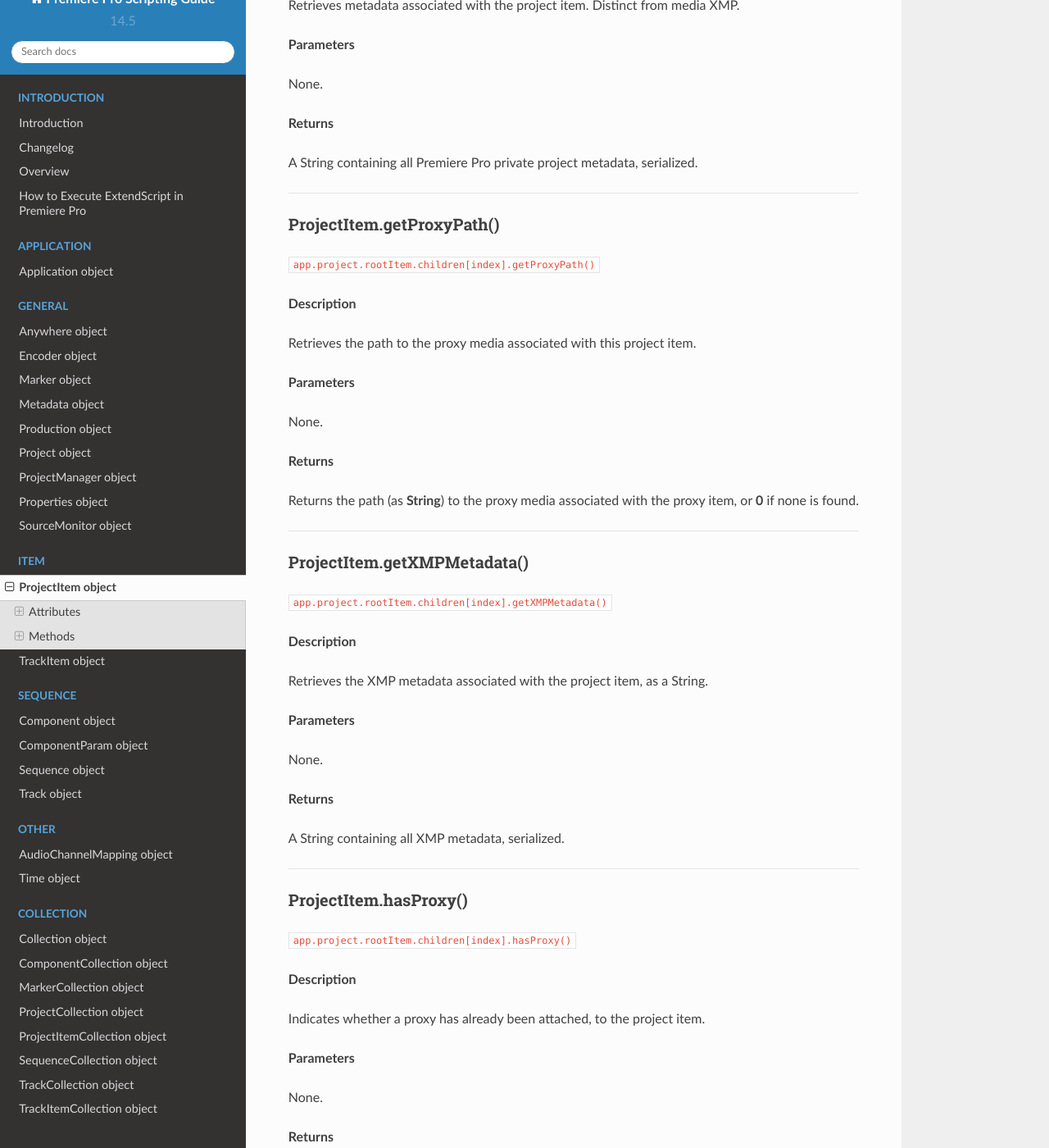
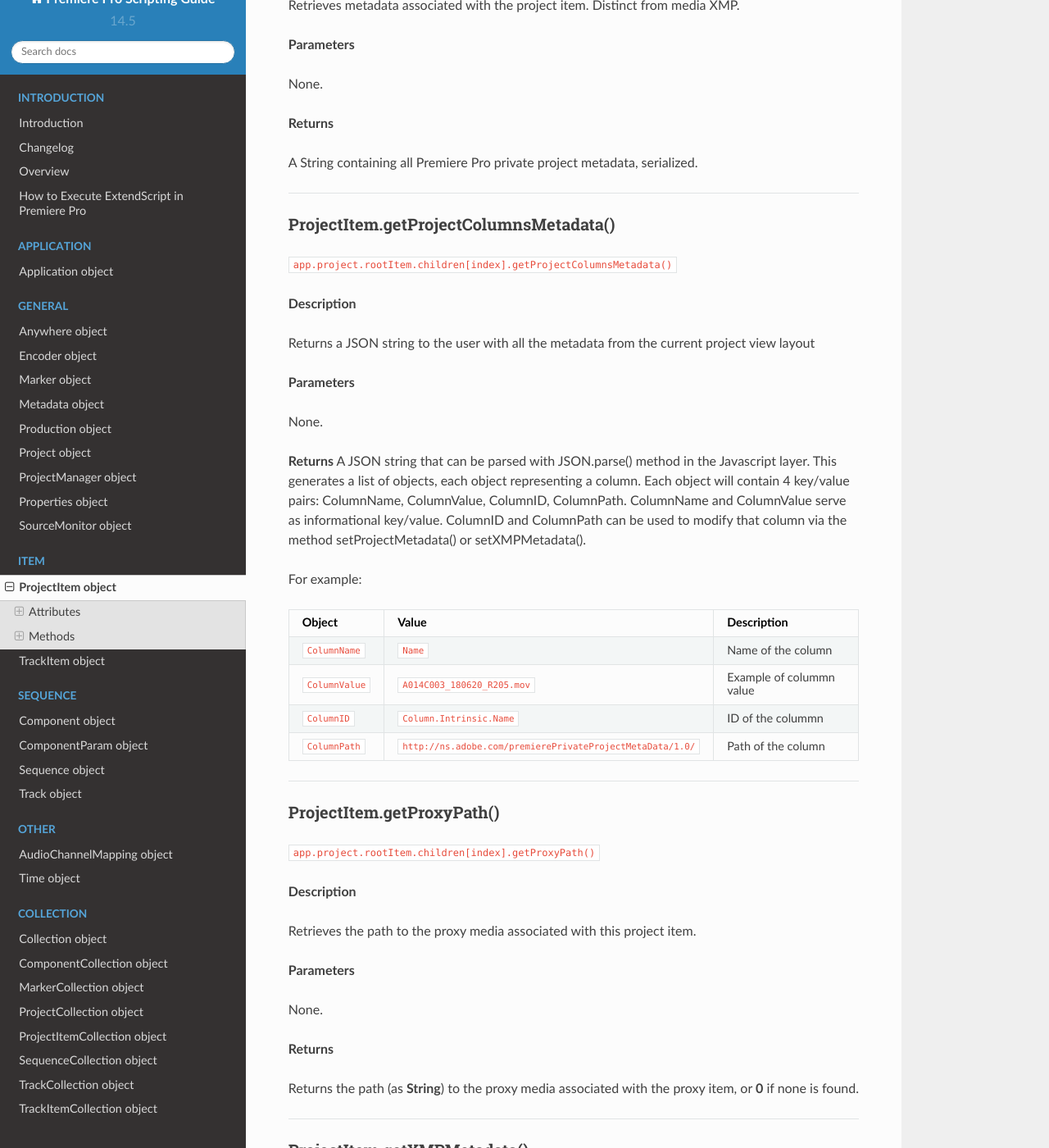
Before and after one commit to docsforadobe/premiere-scripting-guide, a Sphinx documentation site: the page built from docs/item/projectitem.rst, in a window 1280 px wide and 1400 px high, scrolled down 12443 px. Shown: the whole window at 82% size. Built offline with Sphinx 7.4.7 and the Read the Docs theme 2.0.0, drawn with Linux system fonts in a browser that asks for light colours.

Commit message:
New Method getProjectColumnsMetadata()
Added documentation for new method which helps organize returned metadata values.

```diff
--- a/docs/item/projectitem.rst
+++ b/docs/item/projectitem.rst
@@ -646,6 +646,40 @@
 
 ----
 
+.. _ProjectItem.getProjectColumnsMetadata():
+
+ProjectItem.getProjectColumnsMetadata()
+*********************************************
+
+``app.project.rootItem.children[index].getProjectColumnsMetadata()``
+
+**Description**
+
+Returns a JSON string to the user with all the metadata from the current project view layout
+
+**Parameters**
+
+None.
+
+**Returns**
+A JSON string that can be parsed with JSON.parse() method in the Javascript layer. This generates a list of objects, each object representing a column. Each object will contain 4 key/value pairs: ColumnName, ColumnValue, ColumnID, ColumnPath.
+ColumnName and ColumnValue serve as informational key/value.
+ColumnID and ColumnPath can be used to modify that column via the method setProjectMetadata() or setXMPMetadata().
+
+For example:
+
+===================  ===========================================================  ========================
+Object               Value                                                        Description
+===================  ===========================================================  ========================
+``ColumnName``       ``Name``                                                     Name of the column
+``ColumnValue``      ``A014C003_180620_R205.mov``                                 Example of colummn value
+``ColumnID``         ``Column.Intrinsic.Name``                                    ID of the colummn
+``ColumnPath``       ``http://ns.adobe.com/premierePrivateProjectMetaData/1.0/``  Path of the column
+===================  ===========================================================  ========================
+
+
+----
+
 .. _projectItem.getProxyPath:
 
 ProjectItem.getProxyPath()
```
